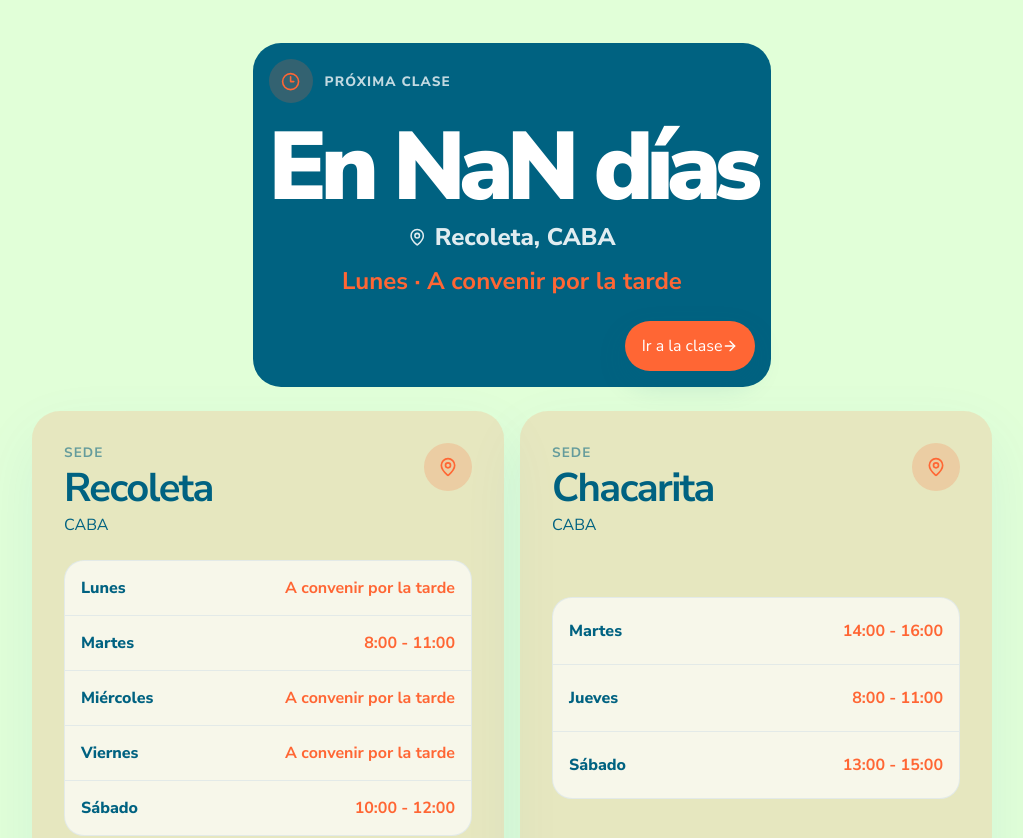
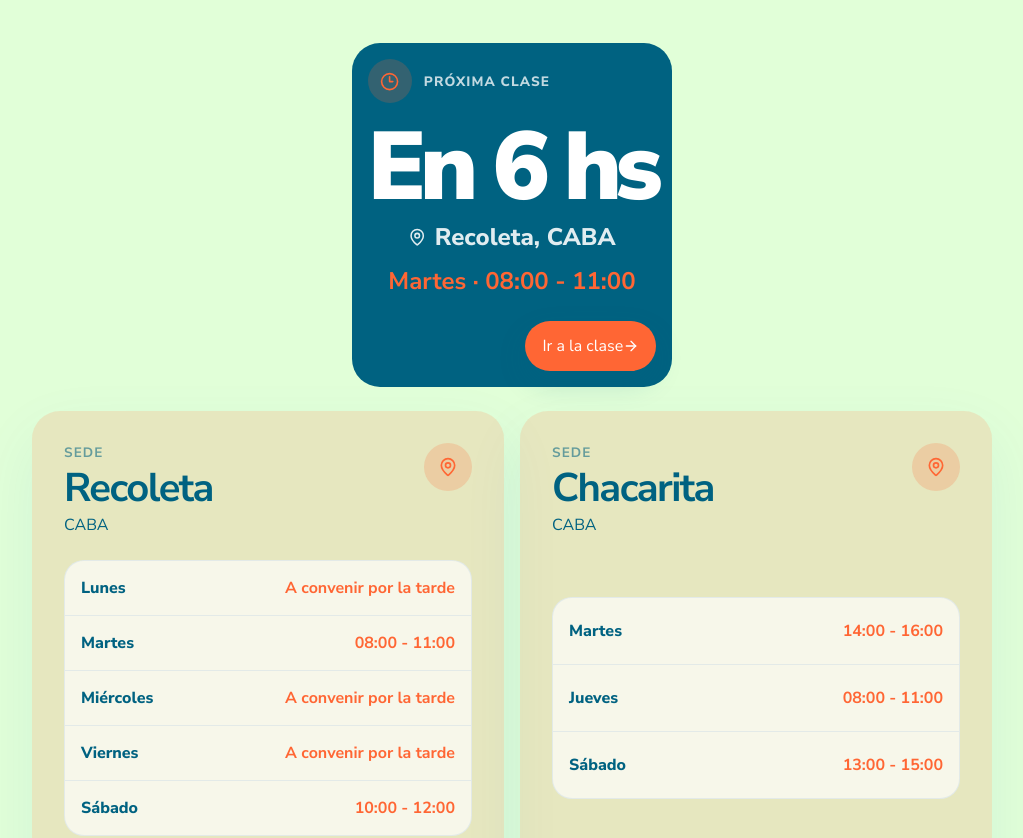
Before and after one commit to anabella91/verticecalistenia, a Next.js app: page / in a window 1280 px wide. Shown: the part 1145-1983 px from the top of the page, without its empty margins (128-1151 px from the left). Built offline with nearby package versions, Linux system fonts and the light colour scheme; no server answers.

Commit message:
Se mejora codigo de funcion para proxima clase. Se modifica background de secciones

```diff
--- a/components/sections/ScheduleSection.tsx
+++ b/components/sections/ScheduleSection.tsx
@@ -5,12 +5,36 @@ import { sendGAEvent } from "@next/third-parties/google";
 import { ArrowRight, Clock3, MapPin } from "lucide-react";
 import Button from "../ui/Button";
 
-type ScheduleItem = {
-  day: string;
-  time: string;
+type WeekDay =
+  | "Domingo"
+  | "Lunes"
+  | "Martes"
+  | "Miércoles"
+  | "Jueves"
+  | "Viernes"
+  | "Sábado";
+
+type ClassTime = {
+  hours: number;
+  minutes: number;
 };
 
-type Location = {
+type ScheduledItem = {
+  type: "scheduled";
+  day: WeekDay;
+  start: ClassTime;
+  end: ClassTime;
+};
+
+type FlexibleScheduleItem = {
+  type: "flexible";
+  day: WeekDay;
+  label: string;
+};
+
+type ScheduleItem = ScheduledItem | FlexibleScheduleItem;
+
+type TrainingLocation = {
   id: string;
   name: string;
   area: string;
@@ -23,14 +47,14 @@ type UpcomingClass = {
   locationName: string;
   area: string;
   mapUrl: string;
-  day: string;
+  day: WeekDay;
   time: string;
   startsAt: Date;
 };
 
 type MapButtonLocation = "next_class_card" | "location_card";
 
-const locations: Location[] = [
+const locations: TrainingLocation[] = [
   {
     id: "recoleta",
     name: "Recoleta",
@@ -38,24 +62,43 @@ const locations: Location[] = [
     mapUrl: "https://maps.app.goo.gl/DXEcZV9RE3mtUmKe7",
     schedule: [
       {
+        type: "flexible",
         day: "Lunes",
-        time: "A convenir por la tarde",
+        label: "A convenir por la tarde",
       },
       {
+        type: "scheduled",
         day: "Martes",
-        time: "8:00 - 11:00",
+        start: {
+          hours: 8,
+          minutes: 0,
+        },
+        end: {
+          hours: 11,
+          minutes: 0,
+        },
       },
       {
+        type: "flexible",
         day: "Miércoles",
-        time: "A convenir por la tarde",
+        label: "A convenir por la tarde",
       },
       {
+        type: "flexible",
         day: "Viernes",
-        time: "A convenir por la tarde",
+        label: "A convenir por la tarde",
       },
       {
+        type: "scheduled",
         day: "Sábado",
-        time: "10:00 - 12:00",
+        start: {
+          hours: 10,
+          minutes: 0,
+        },
+        end: {
+          hours: 12,
+          minutes: 0,
+        },
       },
     ],
   },
@@ -66,22 +109,46 @@ const locations: Location[] = [
     mapUrl: "https://maps.app.goo.gl/YFif746urg8FEgaL7",
     schedule: [
       {
+        type: "scheduled",
         day: "Martes",
-        time: "14:00 - 16:00",
+        start: {
+          hours: 14,
+          minutes: 0,
+        },
+        end: {
+          hours: 16,
+          minutes: 0,
+        },
       },
       {
+        type: "scheduled",
         day: "Jueves",
-        time: "8:00 - 11:00",
+        start: {
+          hours: 8,
+          minutes: 0,
+        },
+        end: {
+          hours: 11,
+          minutes: 0,
+        },
       },
       {
+        type: "scheduled",
         day: "Sábado",
-        time: "13:00 - 15:00",
+        start: {
+          hours: 13,
+          minutes: 0,
+        },
+        end: {
+          hours: 15,
+          minutes: 0,
+        },
       },
     ],
   },
 ];
 
-const dayToIndex: Record<string, number> = {
+const dayToIndex: Record<WeekDay, number> = {
   Domingo: 0,
   Lunes: 1,
   Martes: 2,
@@ -111,21 +178,24 @@ function trackMapClick({
   });
 }
 
-function getStartTime(time: string) {
-  const [startTime] = time.split(" - ");
-  const [hours, minutes] = startTime.split(":").map(Number);
+function formatClockTime(time: ClassTime) {
+  const hours = String(time.hours).padStart(2, "0");
+  const minutes = String(time.minutes).padStart(2, "0");
 
-  return {
-    hours,
-    minutes,
-  };
+  return `${hours}:${minutes}`;
 }
 
-function getNextClassDate(day: string, time: string, now: Date) {
+function formatScheduleItem(item: ScheduleItem) {
+  if (item.type === "flexible") {
+    return item.label;
+  }
+
+  return `${formatClockTime(item.start)} - ${formatClockTime(item.end)}`;
+}
+
+function getNextClassDate(day: WeekDay, startTime: ClassTime, now: Date): Date {
   const targetDayIndex = dayToIndex[day];
   const currentDayIndex = now.getDay();
-
-  const { hours, minutes } = getStartTime(time);
 
   let daysUntilClass = targetDayIndex - currentDayIndex;
 
@@ -136,7 +206,7 @@ function getNextClassDate(day: string, time: string, now: Date) {
   const classDate = new Date(now);
 
   classDate.setDate(now.getDate() + daysUntilClass);
-  classDate.setHours(hours, minutes, 0, 0);
+  classDate.setHours(startTime.hours, startTime.minutes, 0, 0);
 
   if (classDate <= now) {
     classDate.setDate(classDate.getDate() + 7);
@@ -145,26 +215,41 @@ function getNextClassDate(day: string, time: string, now: Date) {
   return classDate;
 }
 
-function getUpcomingClass(locationsList: Location[], now: Date) {
-  const upcomingClasses: UpcomingClass[] = locationsList.flatMap((location) =>
-    location.schedule.map((item) => ({
-      locationId: location.id,
-      locationName: location.name,
-      area: location.area,
-      mapUrl: location.mapUrl,
-      day: item.day,
-      time: item.time,
-      startsAt: getNextClassDate(item.day, item.time, now),
-    })),
+function getUpcomingClass(
+  locationsList: TrainingLocation[],
+  now: Date,
+): UpcomingClass | null {
+  const upcomingClasses = locationsList.flatMap((location) =>
+    location.schedule.flatMap((item): UpcomingClass[] => {
+      if (item.type !== "scheduled") {
+        return [];
+      }
+
+      return [
+        {
+          locationId: location.id,
+          locationName: location.name,
+          area: location.area,
+          mapUrl: location.mapUrl,
+          day: item.day,
+          time: formatScheduleItem(item),
+          startsAt: getNextClassDate(item.day, item.start, now),
+        },
+      ];
+    }),
   );
 
-  return upcomingClasses.sort(
-    (a, b) => a.startsAt.getTime() - b.startsAt.getTime(),
-  )[0];
+  upcomingClasses.sort(
+    (firstClass, secondClass) =>
+      firstClass.startsAt.getTime() - secondClass.startsAt.getTime(),
+  );
+
+  return upcomingClasses[0] ?? null;
 }
 
 function formatTimeUntil(date: Date, now: Date) {
-  const diffInMinutes = Math.ceil((date.getTime() - now.getTime()) / 1000 / 60);
+  const diffInMilliseconds = date.getTime() - now.getTime();
+  const diffInMinutes = Math.ceil(diffInMilliseconds / 1000 / 60);
 
   if (diffInMinutes <= 0) {
     return "Ahora";
@@ -193,16 +278,45 @@ function NextClassCard() {
   const [now, setNow] = useState(() => new Date());
 
   useEffect(() => {
-    const interval = window.setInterval(() => {
+    const intervalId = window.setInterval(() => {
       setNow(new Date());
-    }, 60000);
+    }, 60_000);
 
-    return () => window.clearInterval(interval);
+    return () => {
+      window.clearInterval(intervalId);
+    };
   }, []);
 
   const nextClass = useMemo(() => {
     return getUpcomingClass(locations, now);
   }, [now]);
+
+  if (!nextClass) {
+    return (
+      <article className="schedule-section__next-card">
+        <div className="schedule-section__next-header">
+          <div className="schedule-section__next-icon-wrapper">
+            <Clock3
+              className="schedule-section__next-icon"
+              aria-hidden="true"
+            />
+          </div>
+
+          <p className="schedule-section__next-label">Próxima clase</p>
+        </div>
+
+        <div className="schedule-section__next-content">
+          <p className="schedule-section__next-time">
+            No hay clases programadas
+          </p>
+
+          <p className="schedule-section__next-schedule">
+            Consultanos para coordinar un horario.
+          </p>
+        </div>
+      </article>
+    );
+  }
 
   const timeUntil = formatTimeUntil(nextClass.startsAt, now);
 
@@ -267,7 +381,7 @@ export default function ScheduleSection() {
       <div className="schedule-section__container">
         <div className="schedule-section__header">
           <p className="schedule-section__eyebrow">
-            Cada clase tiene una duración de 2 horas
+            Elegí 2 horas de clase dentro de la franja horaria disponible
           </p>
 
           <h2 className="schedule-section__title">Ubicación y horarios</h2>
@@ -317,7 +431,9 @@ export default function ScheduleSection() {
                     >
                       <p className="schedule-section__day">{item.day}</p>
 
-                      <p className="schedule-section__time">{item.time}</p>
+                      <p className="schedule-section__time">
+                        {formatScheduleItem(item)}
+                      </p>
                     </div>
                   ))}
                 </div>
--- a/styles/instagram-feed.css
+++ b/styles/instagram-feed.css
@@ -2,6 +2,7 @@
 
 .instagram-feed {
   padding: clamp(4rem, 8vw, 7rem) 1rem;
+  background: var(--color-primary);
 }
 
 .instagram-feed__header {
@@ -17,7 +18,7 @@
   font-size: 2rem;
   font-weight: 700;
   letter-spacing: -0.05em;
-  color: var(--color-primary);
+  color: var(--color-tertiary);
 }
 
 .instagram-feed__title {
@@ -38,7 +39,7 @@
 
 .instagram-feed__link {
   width: fit-content;
-  color: var(--color-quaternary);
+  color: var(--color-tertiary);
   font-size: 1.2rem;
   font-weight: 700;
   text-decoration: none;
```
